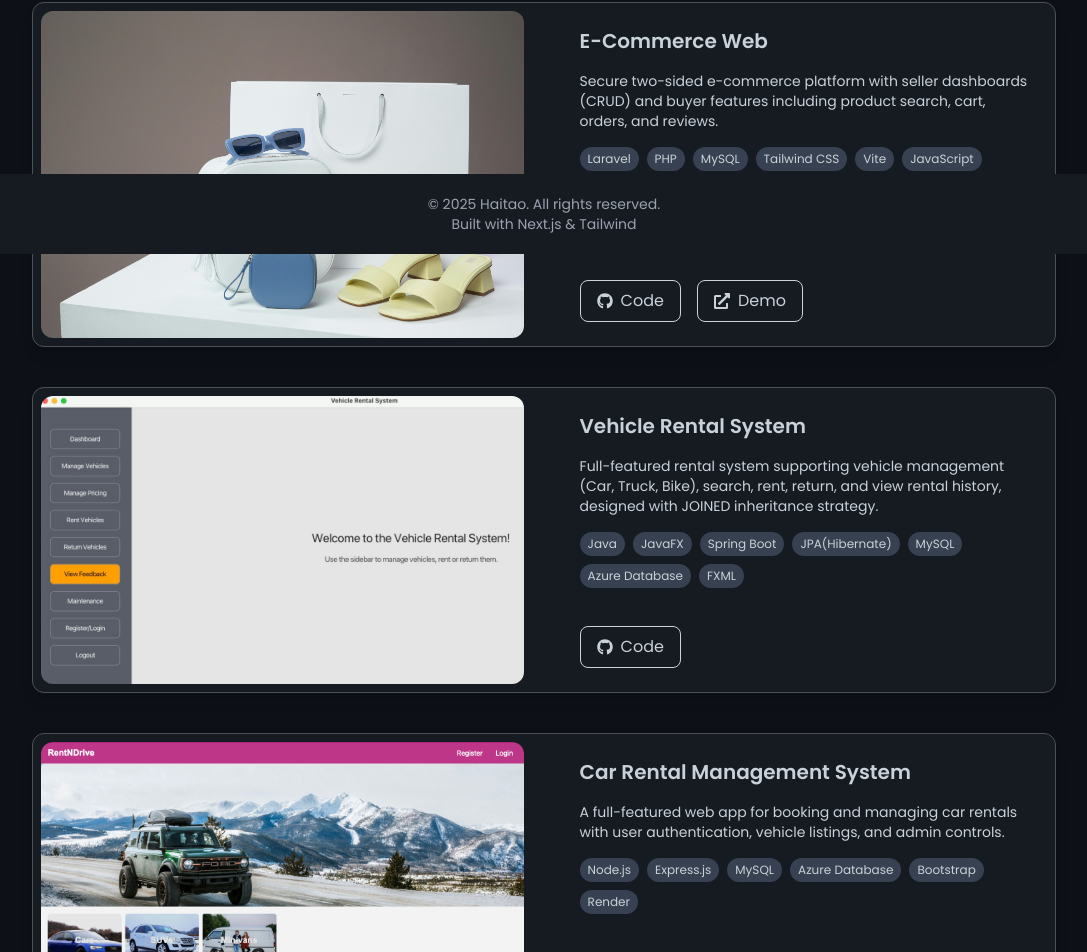
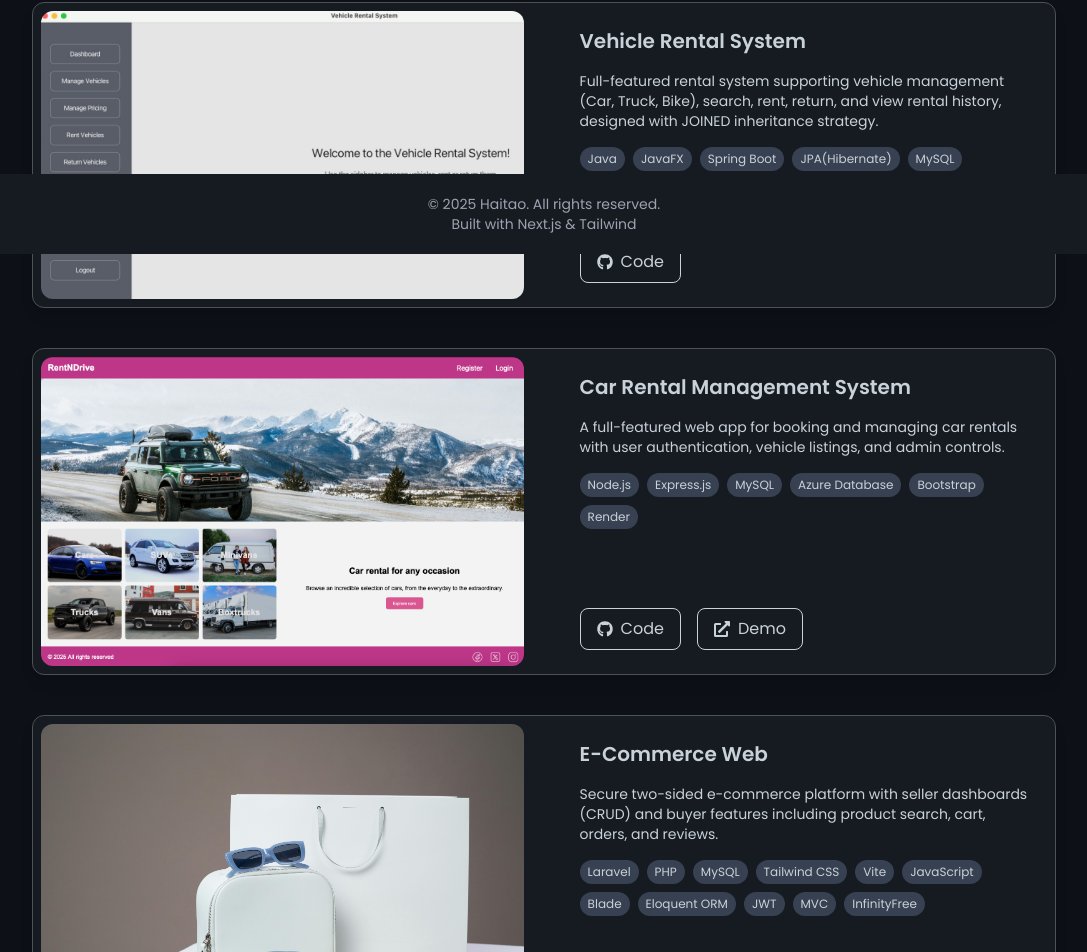
Before and after one commit to Hitao1623/portfolio-nextjs-haitao, a Next.js app: page /projects in a window 1280 px wide. Shown: the part 546-1498 px from the top of the page, without its empty margins (96-1183 px from the left). Built offline with nearby package versions, Linux system fonts and the light colour scheme.

Commit message:
Update projects.js
php project adjusted

```diff
--- a/pages/projects.js
+++ b/pages/projects.js
@@ -9,14 +9,6 @@ export default function Projects() {
       tech: ["React", "React Router DOM", "Context API", "JavaScript", "JSX", "TMDB API", "Vercel"],
       codeLink: "https://github.com/Hitao1623/movie-explorer",
       demoLink: "https://movie-explorer-web.vercel.app",
-    },
-    {
-      title: "E-Commerce Web",
-      image: "/files/ecommerce.jpg",
-      description: "Secure two-sided e-commerce platform with seller dashboards (CRUD) and buyer features including product search, cart, orders, and reviews.",
-      tech: ["Laravel", "PHP", "MySQL", "Tailwind CSS", "Vite", "JavaScript", "Blade", "Eloquent ORM", "JWT", "MVC", "InfinityFree"],
-      codeLink: "https://github.com/dyln-n/webdev-project",
-      demoLink: "https://e-commerce-web.infinityfreeapp.com",
     },
     {
       title: "Vehicle Rental System",
@@ -34,6 +26,14 @@ export default function Projects() {
       tech: ["Node.js", "Express.js", "MySQL", "Azure Database", "Bootstrap", "Render"],
       codeLink: "https://github.com/RituArora-DevOps/RentnDrive",
       demoLink: "https://carrentalmanagement.onrender.com",
+    },
+       {
+      title: "E-Commerce Web",
+      image: "/files/ecommerce.jpg",
+      description: "Secure two-sided e-commerce platform with seller dashboards (CRUD) and buyer features including product search, cart, orders, and reviews.",
+      tech: ["Laravel", "PHP", "MySQL", "Tailwind CSS", "Vite", "JavaScript", "Blade", "Eloquent ORM", "JWT", "MVC", "InfinityFree"],
+      codeLink: "https://github.com/dyln-n/webdev-project",
+      demoLink: "https://e-commerce-web.infinityfreeapp.com",
     },
   ];
 
```
